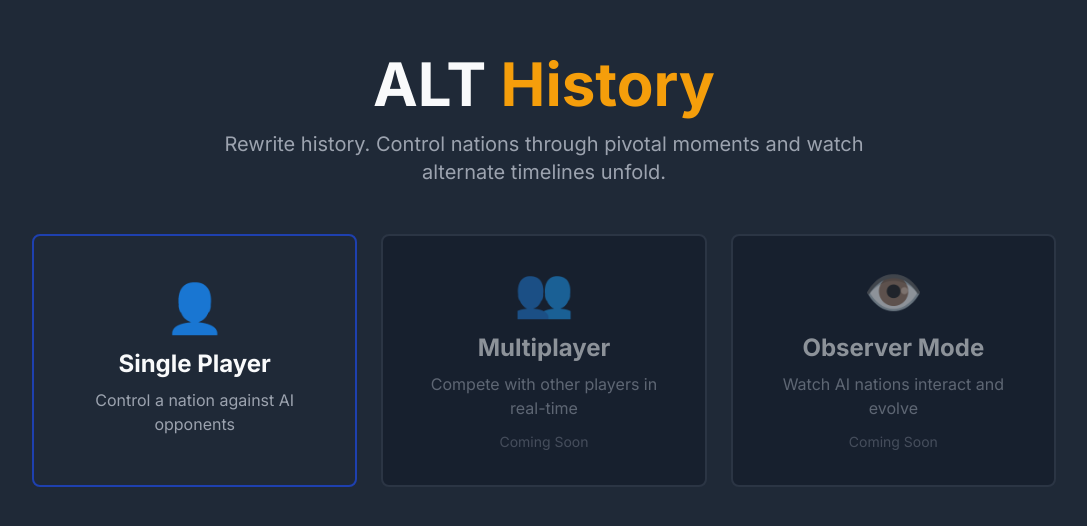
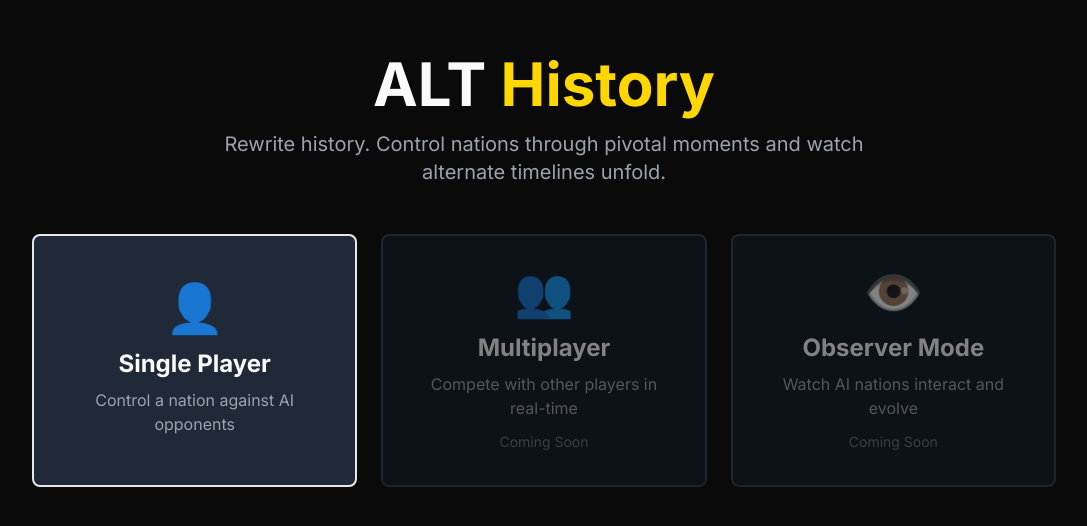
Before and after one commit to Arsh90120/ALT-history, a React (Vite) app: page / in a window 1280 px wide. Shown: the part 130-656 px from the top of the page, without its empty margins (96-1183 px from the left). Built offline with nearby package versions, Linux system fonts and the light colour scheme; the HTML template or start-up script is replaced by a standard one.

Commit message:
Update Tailwind config with premium theme colors and animations

```diff
--- a/tailwind.config.js
+++ b/tailwind.config.js
@@ -7,12 +7,26 @@ export default {
   theme: {
     extend: {
       colors: {
-        primary: '#1e40af',
-        secondary: '#7c3aed',
-        accent: '#f59e0b',
-        dark: '#1f2937',
-        light: '#f9fafb'
-      }
+        dark: '#0A0A0A',
+        light: '#FAFAFA',
+        accent: '#FFD700',
+        gray: {
+          750: '#2C2C2E',
+          850: '#1C1C1E',
+        }
+      },
+      fontFamily: {
+        sans: ['Inter', '-apple-system', 'BlinkMacSystemFont', 'Segoe UI', 'Roboto', 'sans-serif'],
+      },
+      animation: {
+        'fade-in': 'fadeIn 0.6s ease-out',
+        'slide-in': 'slideIn 0.6s ease-out',
+        'pulse-slow': 'pulse 3s ease-in-out infinite',
+      },
+      boxShadow: {
+        'premium': '0 8px 32px rgba(0, 0, 0, 0.4)',
+        'glow': '0 0 20px rgba(255, 215, 0, 0.3)',
+      },
     },
   },
   plugins: [],
```
